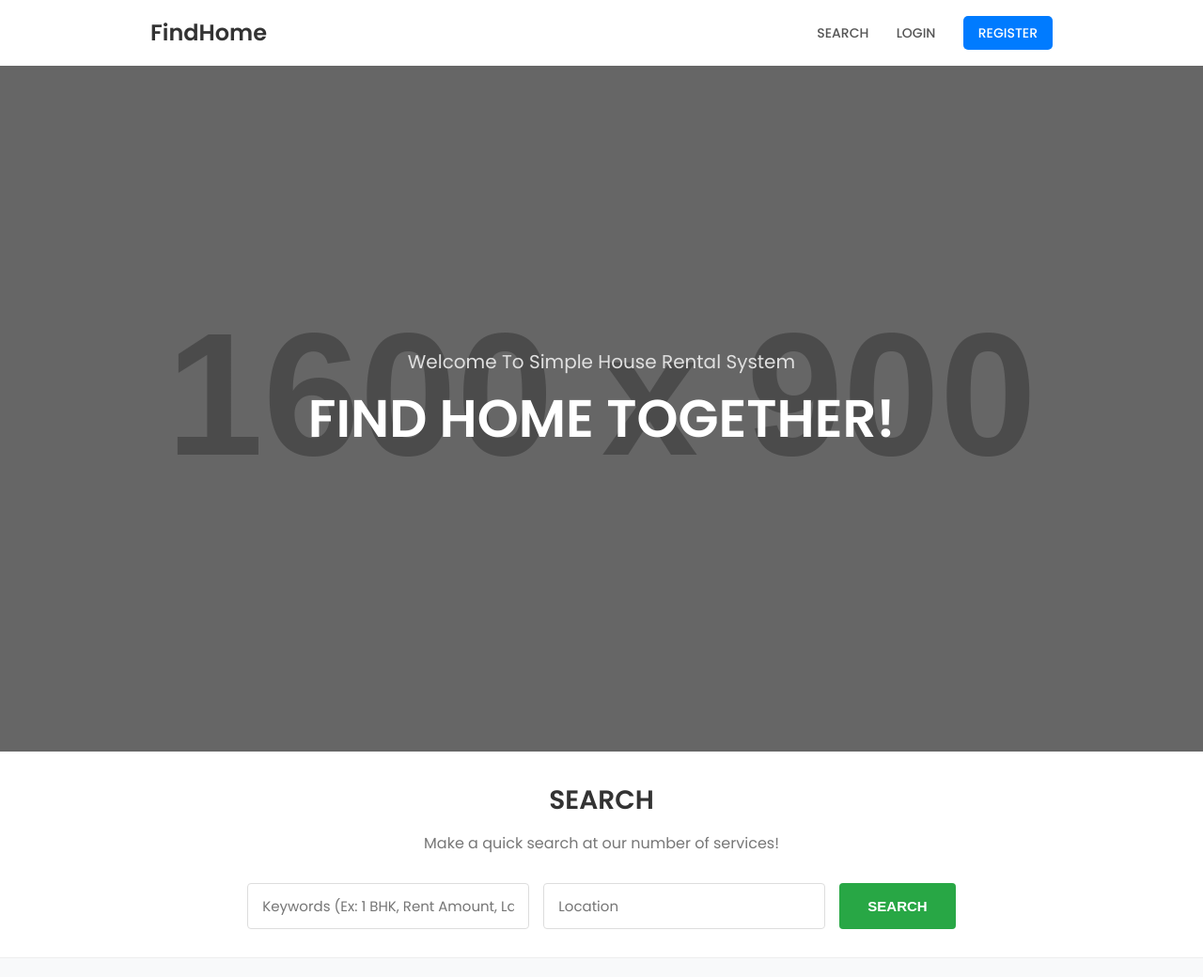
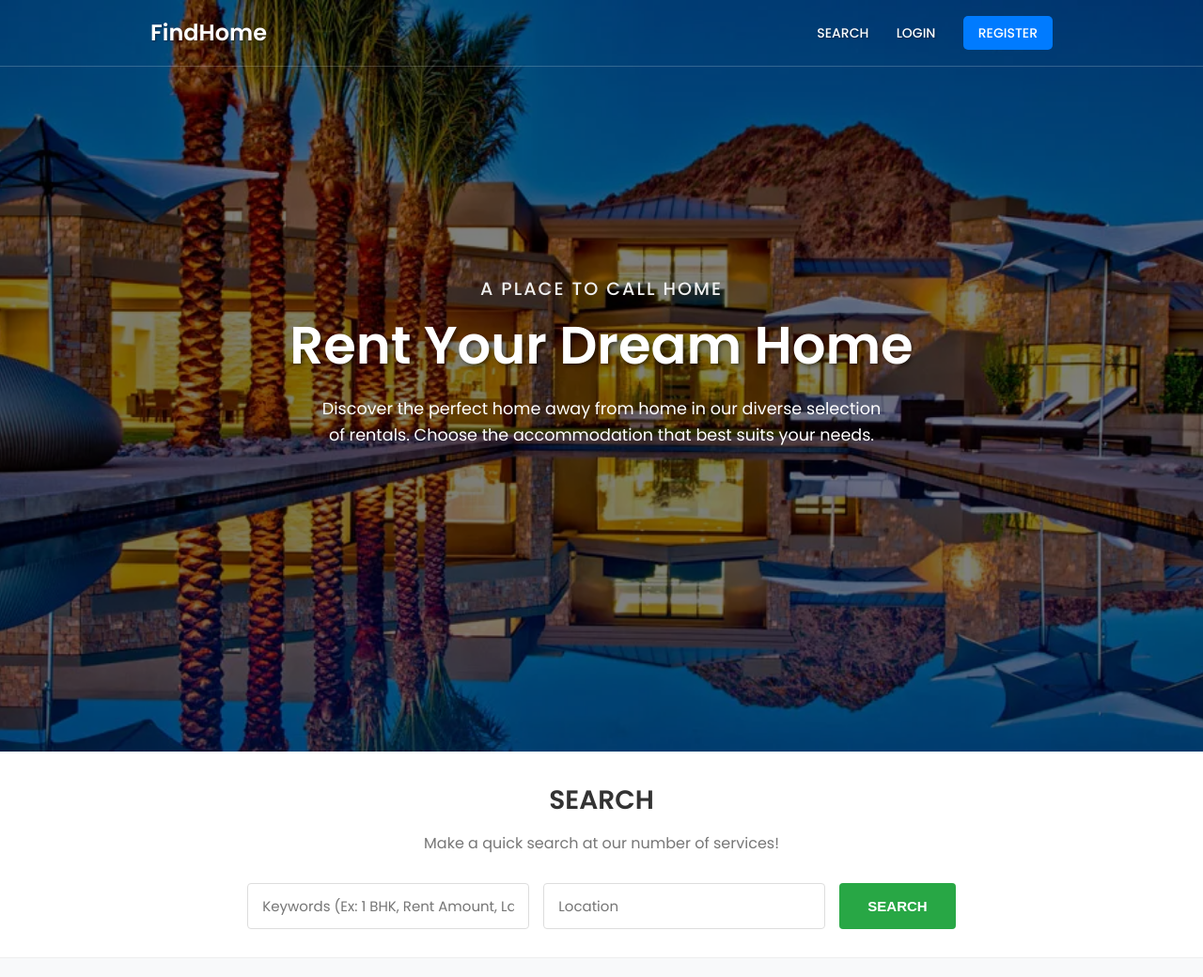
Before and after one commit to surabhi1828/property-rental-app, a Flask app: page / in a window 1280 px wide. Shown: the top 1040 px of the page at 94% size. Run offline with Flask 3, Linux system fonts and the light colour scheme; data that the repository does not hold is empty; some libraries are stand-ins or nearby versions.

Commit message:
Updated home page and added functionality to admin dashboard

```diff
--- a/app.py
+++ b/app.py
@@ -262,6 +262,38 @@ def admin_all_complaints():
         return jsonify(result)
     except Exception as e:
         print(f"!!! ERROR in /api/admin/all_complaints: {e}")
+        return jsonify({'success': False, 'error': str(e)})
+
+
+@app.route('/api/admin/rating_report')
+def admin_rating_report():
+    """
+    Fetches all properties and calculates their average rating
+    by explicitly calling the fn_get_avg_rating() SQL function.
+    This is a perfect demo for showing the use of SQL functions.
+    """
+    if session.get('role') != 'admin':
+        return jsonify({'success': False, 'error': 'Unauthorized'})
+
+    try:
+        # This query calls your function for every row
+        query = """
+        SELECT
+            p.property_id,
+            p.address,
+            p.city,
+            o.name AS owner_name,
+            fn_get_avg_rating(p.property_id) AS average_rating
+        FROM PROPERTY p
+        JOIN OWNER o ON p.owner_id = o.owner_id
+        ORDER BY average_rating DESC;
+        """
+
+        result = db.execute_query(query, ())
+        return jsonify(result)
+
+    except Exception as e:
+        print(f"!!! ERROR in /api/admin/rating_report: {e}")
         return jsonify({'success': False, 'error': str(e)})
 
 # ==================== OWNER ROUTES ====================
--- a/static/css/home.css
+++ b/static/css/home.css
@@ -23,12 +23,18 @@ body {
     padding: 0 20px;
 }
 
+
 /* ==================================== */
-/* NAVBAR SECTION (Full-Width)          */
+/* NAVBAR SECTION (Transparent)         */
 /* ==================================== */
 .navbar-section {
-    background: #ffffff;
-    box-shadow: 0 2px 4px rgba(0,0,0,0.05);
+    position: absolute; /* Lifts the navbar ON TOP of the page */
+    width: 100%;
+    top: 0;
+    left: 0;
+    background: transparent; /* Makes it see-through */
+    z-index: 1000; /* Ensures it's on top of the image */
+    border-bottom: 1px solid rgba(255, 255, 255, 0.2); /* Faint line */
 }
 
 .navbar-content {
@@ -41,22 +47,24 @@ body {
 .navbar-brand {
  font-size: 24px;
  font-weight: 700;
-    color: #333;
+ color: #ffffff; /* CHANGED to white */
  text-decoration: none;
+    text-shadow: 1px 1px 2px rgba(0,0,0,0.4); /* Adds shadow for readability */
 }
 
 .navbar-links a {
  margin-left: 25px;
  text-decoration: none;
-    color: #555;
+ color: #ffffff; /* CHANGED to white */
  font-weight: 500;
  font-size: 14px;
  text-transform: uppercase;
  transition: color 0.3s ease;
+    text-shadow: 1px 1px 2px rgba(0,0,0,0.4); /* Adds shadow */
 }
 
 .navbar-links a:hover {
-    color: #007bff;
+  color: #dddddd; /* Light gray hover */
 }
 
 .navbar-links a.btn-register {
@@ -64,6 +72,7 @@ body {
    color: white;
    padding: 8px 16px;
    border-radius: 5px;
+    text-shadow: none; /* No shadow on the button */
 }
 
 /* ==================================== */
@@ -224,29 +233,79 @@ body {
     }
 }
 
-/* ==================================== */
-/* HERO SECTION (ADD THIS TO HOME.CSS)  */
-/* ==================================== */
+
+
 .hero-section {
-    /* Full screen height minus the navbar height */
-    height: calc(100vh - 70px);
-    background: linear-gradient(rgba(0,0,0,0.5), rgba(0,0,0,0.5)), url('https://placehold.co/1600x900/4a55e1/ffffff?text=Find+Home+Together') center/cover no-repeat;
+    position: relative;
+    height: 100vh; /* 70% of the screen height */
 
-    /* Flexbox to center the text */
+    /* THIS IS THE FIX: */
+    background-image: url('../images/background1.webp');
+    background-size: cover;
+    background-position: center;
+
     display: flex;
+    align-items: center;
     justify-content: center;
-    align-items: center;
     text-align: center;
     color: white;
 }
 
-.hero-content h2 {
-    font-size: 3.5rem; /* 56px */
-    font-weight: 700;
-    margin-bottom: 10px;
+/* This adds the dark overlay */
+.hero-section::before {
+    content: "";
+    position: absolute;
+    top: 0;
+    left: 0;
+    width: 100%;
+    height: 100%;
+    background-color: rgba(0, 0, 0, 0.5);
+    z-index: 1;
 }
 
-.hero-content p {
-    font-size: 1.25rem; /* 20px */
-    color: #e0e0e0;
+.hero-content {
+    position: relative; /* Sits on top of the overlay */
+    z-index: 2;
+    max-width: 800px;
+    padding: 20px;
 }
+
+.hero-content .subtitle {
+    font-size: 1.2rem;
+    font-weight: 500;
+    letter-spacing: 2px;
+    margin-bottom: 10px;
+    color: #f0f0f0;
+}
+
+.hero-content h1 {
+    font-size: 3.5rem; /* Large text */
+    margin-bottom: 20px;
+    font-weight: 700;
+    line-height: 1.2;
+    text-shadow: 2px 2px 4px rgba(0,0,0,0.5); /* Shadow */
+}
+
+.hero-content .description {
+    font-size: 1.1rem;
+    margin-bottom: 30px;
+    max-width: 600px;
+    margin-left: auto;
+    margin-right: auto;
+}
+
+.hero-content .btn-primary {
+    background-color: #8e44ad; /* Purple */
+    color: white;
+    padding: 15px 30px;
+    border: none;
+    border-radius: 5px;
+    font-size: 1.1rem;
+    font-weight: 600;
+    cursor: pointer;
+    transition: background-color 0.3s ease;
+    text-decoration: none;
+}
+.hero-content .btn-primary:hover {
+    background-color: #9b59b6;
+}
--- a/templates/home.html
+++ b/templates/home.html
@@ -23,10 +23,12 @@
     <!-- ==== ADD THIS NEW HERO SECTION ==== -->
     <header class="hero-section">
         <div class="container hero-content">
-            <div>
-                <p>Welcome To Simple House Rental System</p>
-                <h2>FIND HOME TOGETHER!</h2>
-            </div>
+            <p class="subtitle">A PLACE TO CALL HOME</p>
+            <h1>Rent Your Dream Home</h1>
+            <p class="description">
+                Discover the perfect home away from home in our diverse selection
+                of rentals. Choose the accommodation that best suits your needs.
+            </p>
         </div>
     </header>
     <!-- ==== END OF NEW SECTION ==== -->
```
Also changed, not shown: static/css/admin_dashboard.css (+11 -0 lines), templates/admin_dashboard.html (+52 -0 lines), static/images/background1.webp (added). Lines whose indentation alone changed are shown as unchanged.
